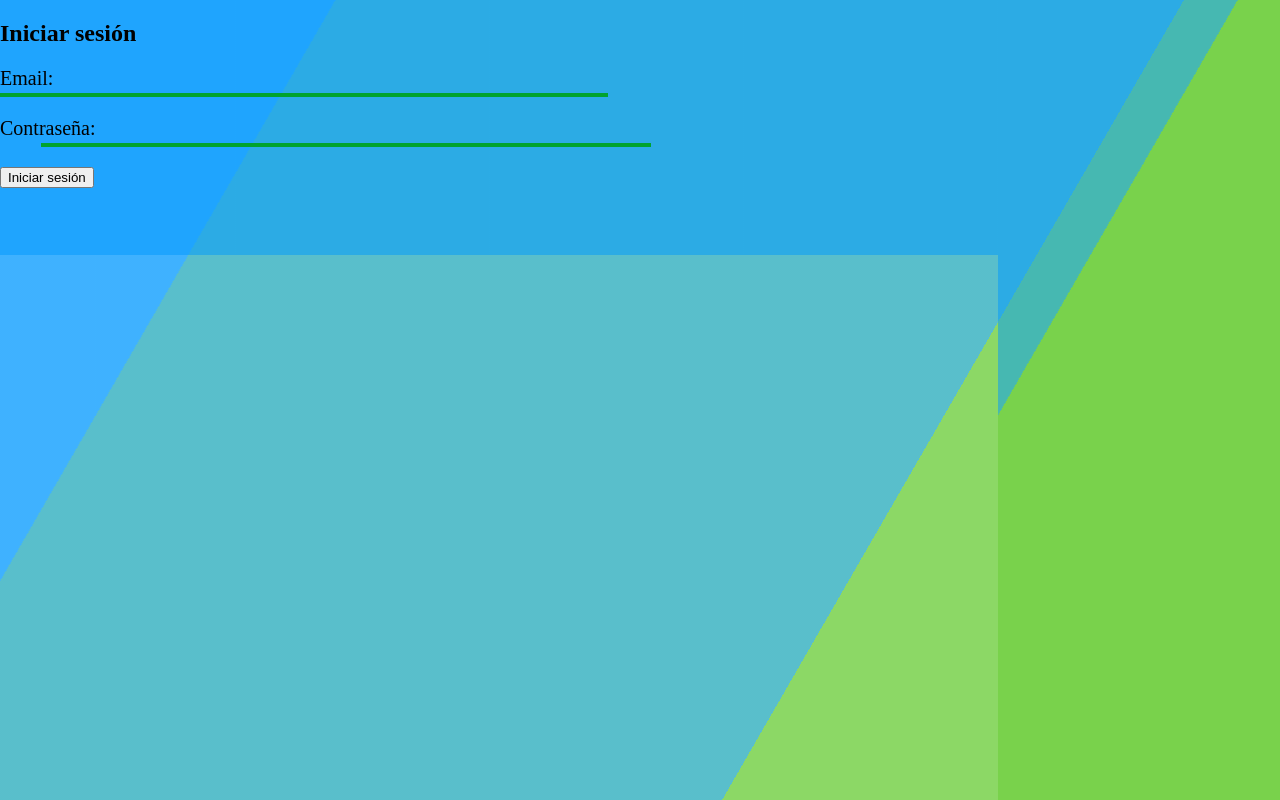
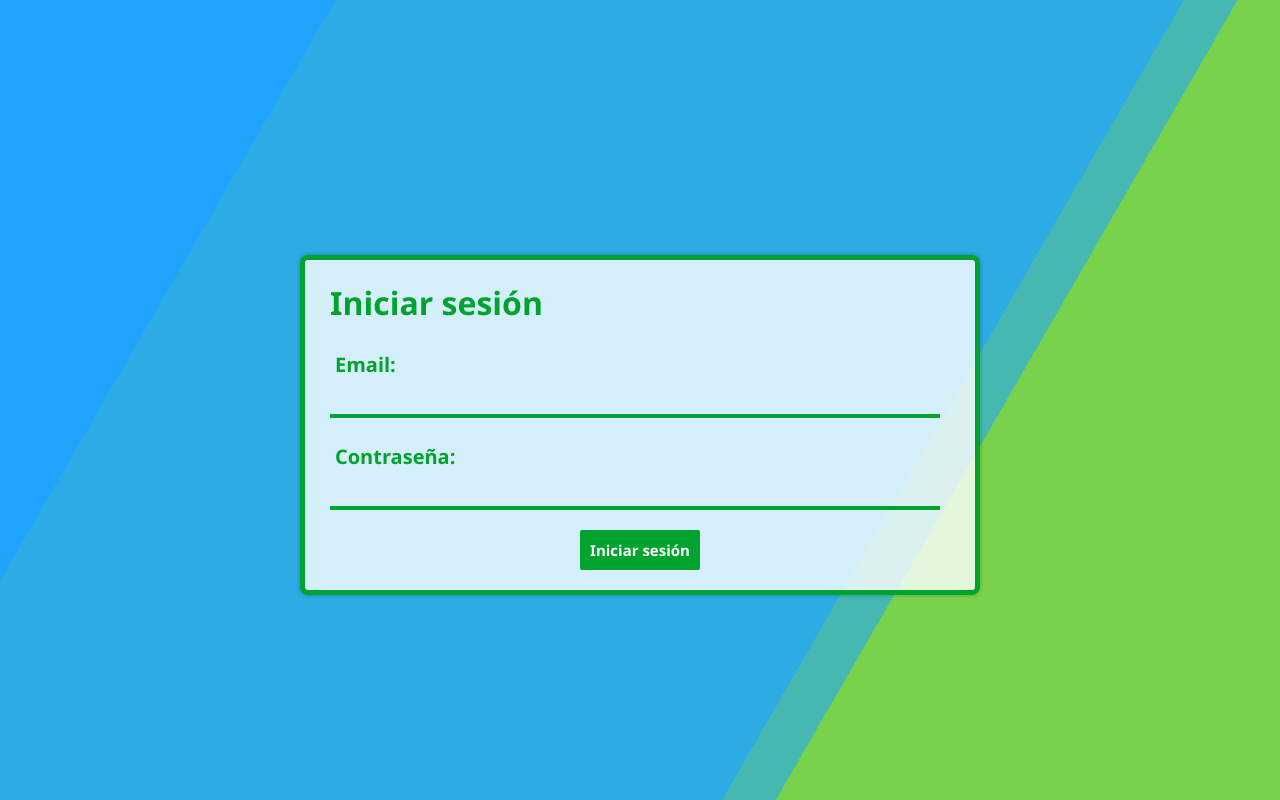
Before and after one commit to GonzaloRail/Laoboratorio_05_PWEB, a Django app: page /accounts/login/ in a window 1280 px wide. Run offline with Django 4.2, Linux system fonts and the light colour scheme.

Commit message:
final update CSS adn login.html

```diff
--- a/jobs_board/jobs_board/accounts/forms.py
+++ b/jobs_board/jobs_board/accounts/forms.py
@@ -3,8 +3,8 @@ from django.contrib.auth.forms import UserCreationForm
 from .models import CustomUser
 
 class LoginForm(forms.Form):
-    email = forms.EmailField(label='Email', widget=forms.TextInput(attrs={'class': 'input-field'}))
-    password = forms.CharField(label='Contraseña', widget=forms.PasswordInput(attrs={'class': 'input-field'}))
+    email = forms.EmailField(label='Email', widget=forms.TextInput(attrs={'class': 'input-field2'}))
+    password = forms.CharField(label='Contraseña', widget=forms.PasswordInput(attrs={'class': 'input-field2'}))
 
 class RegistrationForm(UserCreationForm):
     email = forms.EmailField(label='Email', widget=forms.TextInput(attrs={'class': 'input-field'}))
--- a/jobs_board/jobs_board/static/css/styles.css
+++ b/jobs_board/jobs_board/static/css/styles.css
@@ -86,7 +86,7 @@ img {
   height: 150px;
 }
 
-/*ACCOUNTS (login.html and register.html)*/
+/*register.html*/
 
 .custom-container2 {
   display: flex;
@@ -107,7 +107,7 @@ div.content {
   position: absolute;
 }
 
-div.content h1{
+div.content h1 {
   margin-top: -55px;
   font-family: 'Segoe UI';
   color: rgb(0, 163, 46);
@@ -185,6 +185,71 @@ span.helptext:hover {
   color: rgb(255, 234, 2);
 }
 
+/*login.html*/
+
+div.content2 {
+  margin-top: 50px;
+  background-color: rgba(255, 255, 255, 0.8);
+  border: 5px solid rgb(0, 163, 46);
+  border-radius: 8px;
+  box-shadow: 0 0 0.25em rgba(0, 0, 0, 0.25);
+  height: 330px;
+  width: 645px;
+  padding-left: 25px;
+}
+
+div.content2 h1 {
+  font-family: 'Segoe UI';
+  color: rgb(0, 163, 46);
+}
+
+div.content2 label{
+  display: flex;
+  justify-content: flex-start;
+  color: rgb(0, 163, 46);
+  font-family: 'Segoe UI';
+  font-size: 20px;
+  font-weight: bold;
+  padding: 5px;
+  margin-bottom: 5px;
+}
+
+.input-field2 , input#id_password1, input#id_password2{
+  border: none;
+  border-bottom: 4px solid rgb(0, 163, 46);
+  outline: none;
+  background-color: transparent;
+  width: 600px;
+  padding: 5px;
+  transition: background-color 0.2s ease-in;
+  transition: border-color 0.2s ease-in;
+}
+
+.input-field2:focus, input#id_password1:focus, input#id_password1:focus {
+  background-color: white;
+  border-bottom-color: rgb(255, 234, 2);
+}
+
+div.content2 button{
+  margin-left: 250px;
+  font-family: 'Segoe UI';
+  font-weight: bolder;
+  font-size: 15px;
+  width: 120px;
+  height: 40px;
+  background-color: rgb(0, 163, 46);
+  border: 3px solid rgb(0, 163, 46);
+  border-radius: 2px;
+  color: white;
+  transition: background-color 0.4s ease-in;
+  transition: border-color 0.2s ease-in;
+}
+
+div.content2 button:hover {
+  background-color: rgb(255, 234, 2);
+  border-color: rgb(255, 234, 2);
+}
+
 /*BACKGROUND*/
 
 html {
--- a/jobs_board/jobs_board/templates/accounts/login.html
+++ b/jobs_board/jobs_board/templates/accounts/login.html
@@ -1,10 +1,14 @@
 {% extends 'base.html' %}
 
 {% block content %}
-  <h2>Iniciar sesión</h2>
+<div class = "custom-container">
+  <div class = "content2">
+  <h1>Iniciar sesión</h1>
   <form method="post">
     {% csrf_token %}
     {{ form.as_p }}
     <button type="submit">Iniciar sesión</button>
   </form>
+  </div>
+</div>
 {% endblock %}
```
